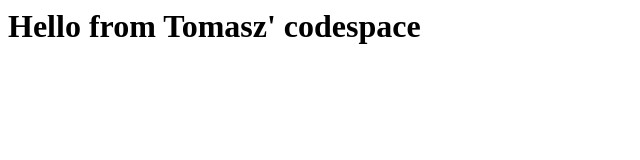
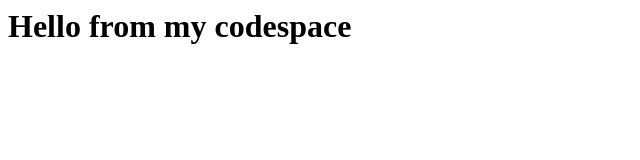
Before and after one commit to tgrzebula/skills-code-with-codespaces, a plain HTML site: page index.html in a window 1280 px wide. Shown: the whole page, without its empty margins (0-640 px from the left). Drawn offline with Linux system fonts and the light colour scheme.

Commit message:
changed text

```diff
--- a/index.html
+++ b/index.html
@@ -1,3 +1,3 @@
 <html>
-  <h1>Hello from Tomasz' codespace</h1>
+  <h1>Hello from my codespace</h1>
 </html>
```
